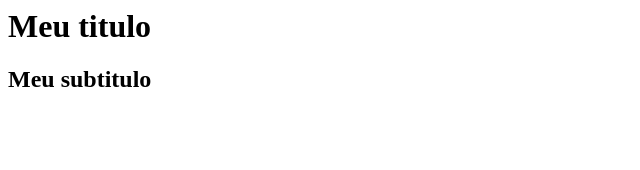
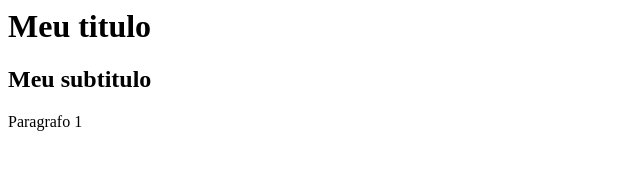
Before and after one commit to LucasCosta9199/teste, a plain HTML site: page index.html in a window 1280 px wide. Shown: the full height of the page, 0-640 px from the left. Drawn offline with Linux system fonts and the light colour scheme.

Commit message:
adicionei um paragrafo

```diff
--- a/index.html
+++ b/index.html
@@ -11,6 +11,7 @@
 <body>
     <h1>Meu titulo</h1>
     <h2>Meu subtitulo</h2>
+    <p>Paragrafo 1</p>
 
 
 </body>
```
